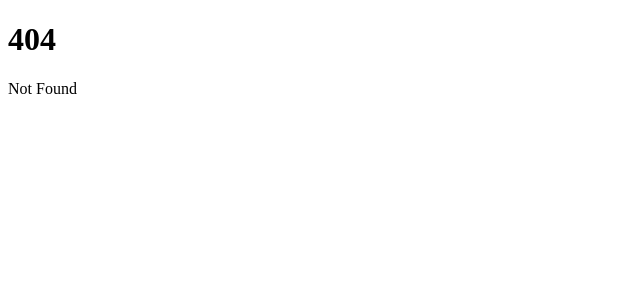
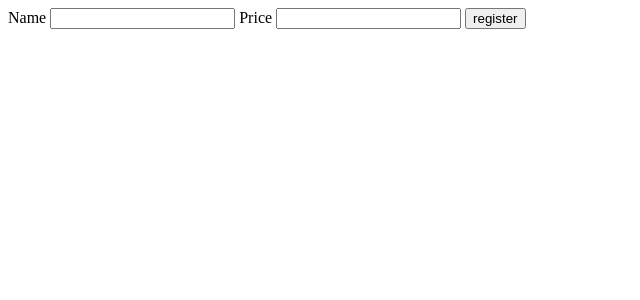
Before and after one commit to NamMinwu/shoppingmall, a SvelteKit app: page /makeProduct in a window 1280 px wide. Before the commit this address had no page. Shown: the top 300 px of the page, without its empty margins (0-640 px from the left). Built offline with nearby package versions, Linux system fonts and the light colour scheme.

Commit message:
FEAT : make products

```diff
--- /dev/null
+++ b/src/routes/makeProduct/+page.server.ts
@@ -0,0 +1,17 @@
+import { PrismaClient } from '@prisma/client';
+import type { Actions } from './$types';
+import { fail, redirect } from '@sveltejs/kit';
+
+export const actions = {
+	default: async (event) => {
+		const prismaClient = new PrismaClient();
+		const data = await event.request.formData();
+
+		const name = data.get('name') as string;
+		const price = data.get('price') as string;
+
+		const product = await prismaClient.product.create({
+			data: { name, price: Number(price) }
+		});
+	}
+} satisfies Actions;
--- /dev/null
+++ b/src/routes/makeProduct/+page.svelte
@@ -0,0 +1,11 @@
+<form method="post">
+	<label>
+		<span>Name</span>
+		<input name="name" type="text" />
+	</label>
+	<label>
+		<span>Price</span>
+		<input name="price" type="number" />
+	</label>
+	<button type="submit">register</button>
+</form>
```
